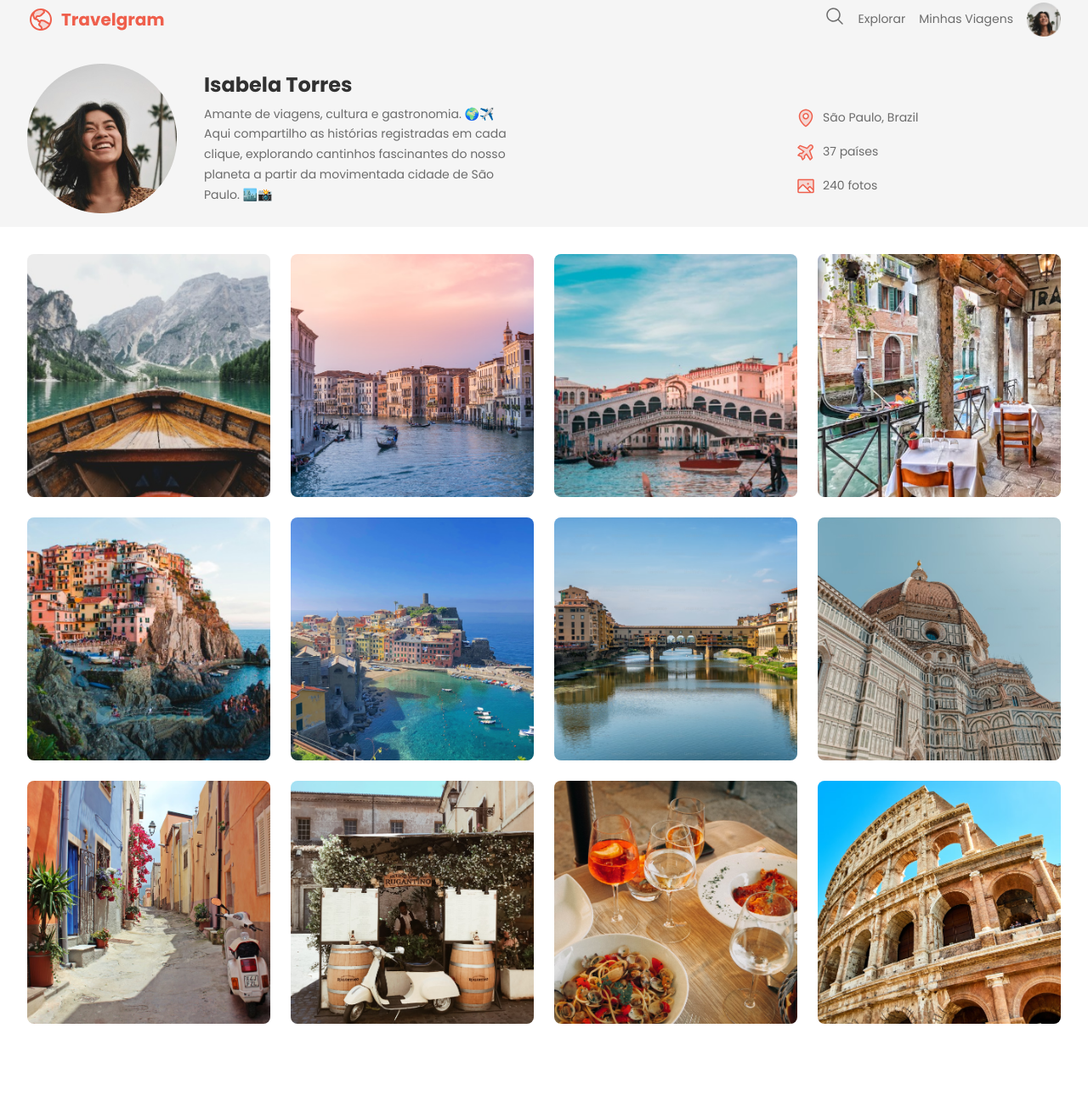
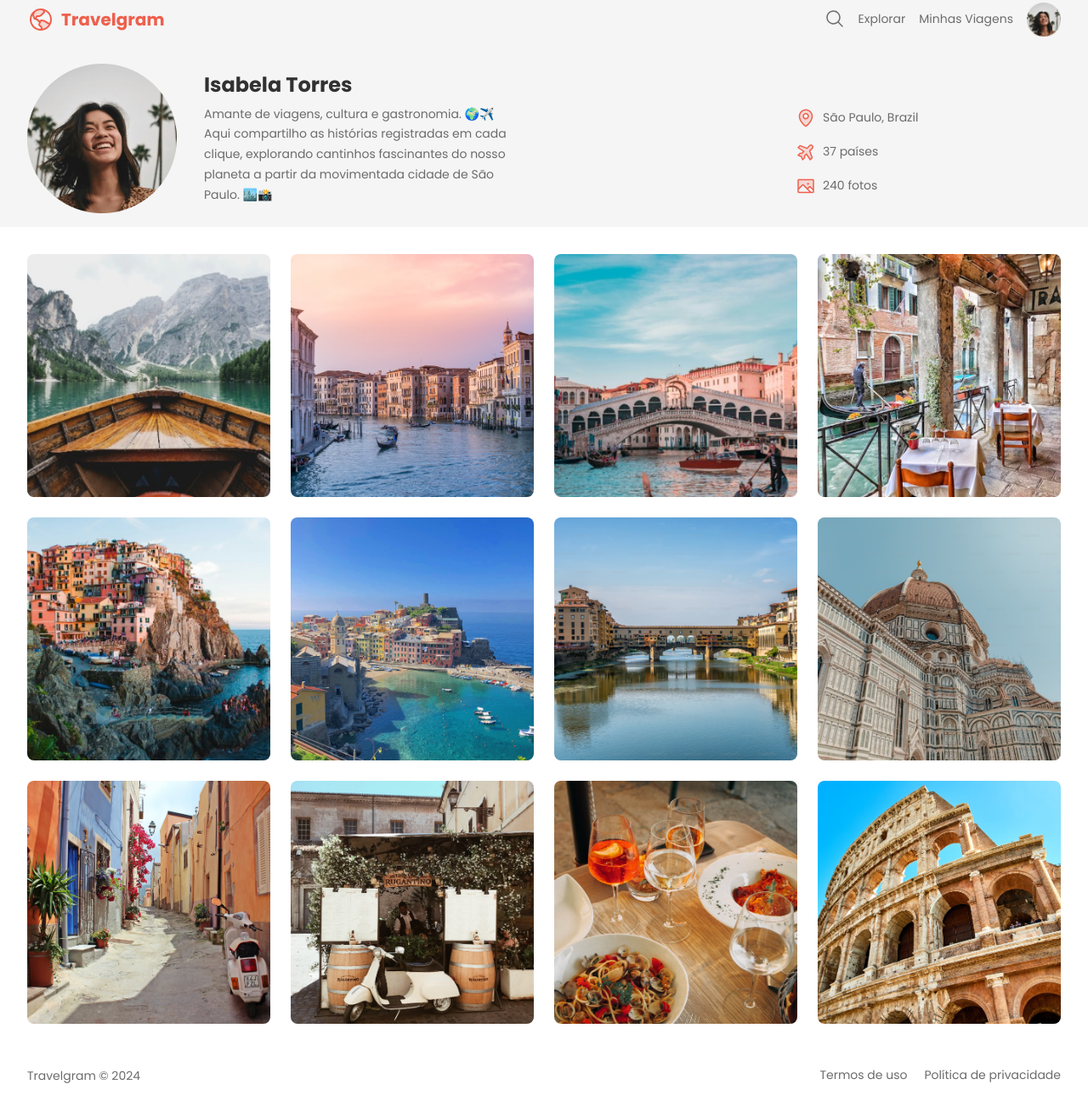
Before and after one commit to rogerdahian/travelgram-responsive, a plain HTML site: page index.html in a window 1280 px wide. Shown: the part 13-1323 px from the top of the page at 85% size. Before the commit the page ends 1250 px from the top, so only its background shows below. Drawn offline with Linux system fonts and the light colour scheme.

Commit message:
concluido

```diff
--- a/index.html
+++ b/index.html
@@ -100,6 +100,16 @@
 
 
   </div>
+
+  <footer class="container py-base flex gap-1">
+    <div ><a href="#">Travelgram © 2024</a></div>
+    <div class="flex items-center">
+      <a href="#">Termos de uso</a>
+      <a href="#">Política de privacidade</a>
+    </div>
+  </footer>
+
+
   <script>
     const allNeedToChange = document.querySelectorAll('.change-on-hover');
 
--- a/styles/footer.css
+++ b/styles/footer.css
@@ -0,0 +1,31 @@
+footer {
+
+  flex-direction: column;
+  margin-bottom: 1rem;
+  & div:nth-child(1) {
+    text-align: center;
+  }
+
+  & div:nth-child(2) {
+    gap: 20px;
+    justify-content: center;
+  }
+
+  & a{
+    font: var(--p-fotter);
+    color: var(--text-color-secondary);
+  }
+
+  }
+ @media (width >= 50em) {
+    footer{
+      flex-direction: row;
+      padding-block: 1.5rem;
+
+
+      & div:nth-child(1){
+        margin-right: auto;
+      }
+    }
+
+    }
--- a/styles/global.css
+++ b/styles/global.css
@@ -20,7 +20,7 @@
   --h1: bold 1.5rem/1.25 var(--font-family);
   --p-md: 400 .875rem/1.7 var(--font-family);
   --p-sm: 400 .75rem/1.7 var(--font-family);
-
+  --p-fotter: 400 .875rem/1.5 var(--font-family);
 
   --py-base: 1rem;
   --py-lg: 2rem;
--- a/styles/header.css
+++ b/styles/header.css
@@ -1,16 +1,14 @@
 header{
-
+position: relative;
   & > div {
     margin-right: auto;
   }
 
   & nav{
-    & > a > img {
-    width: 24px;
-    height: 24px;
+    & > a:nth-child(1){
+      margin-top: 6px;
+    }
   }
-
-}
 #profile-header {
     width: 40px;
     height: 40px;
```
